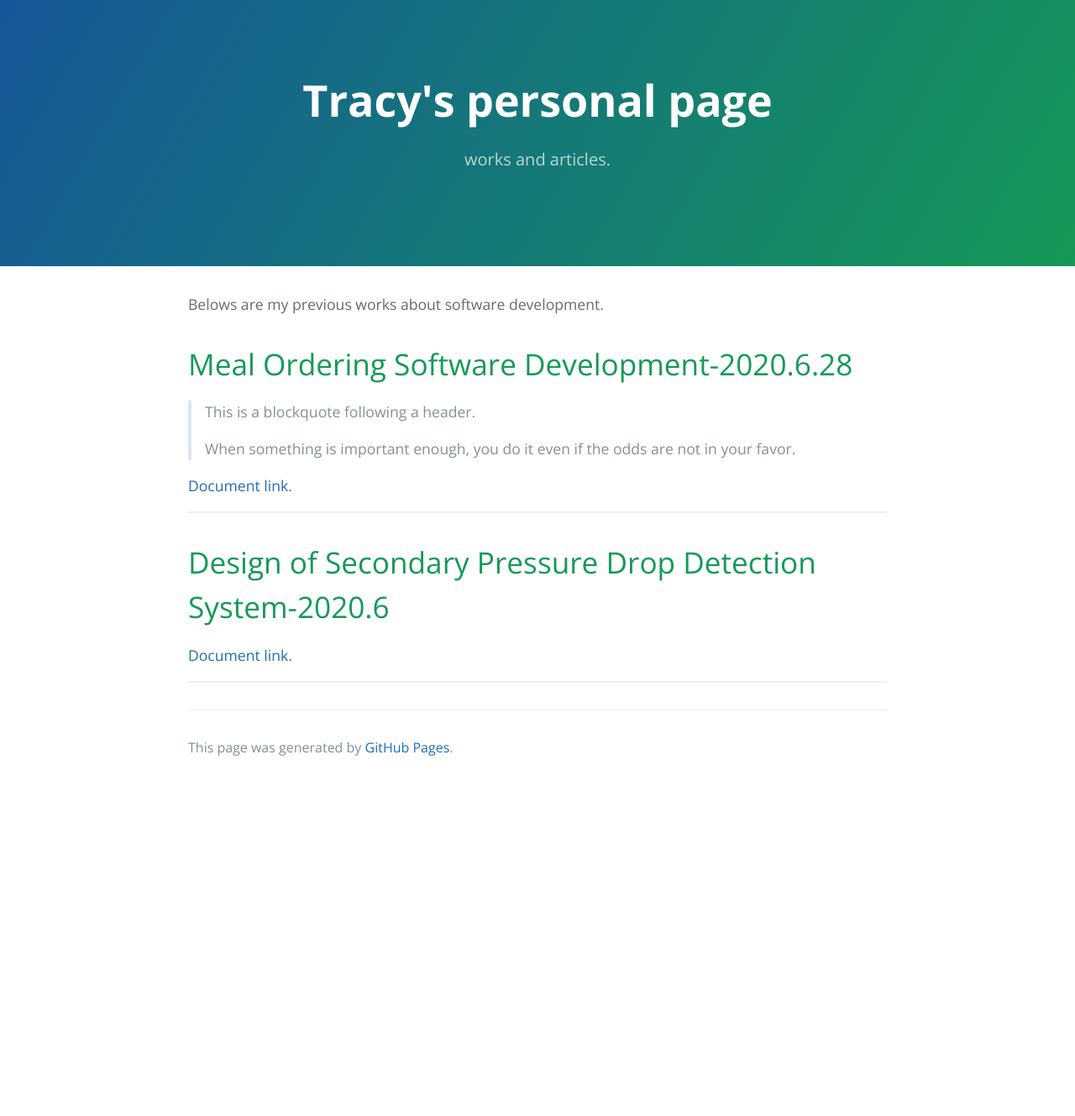
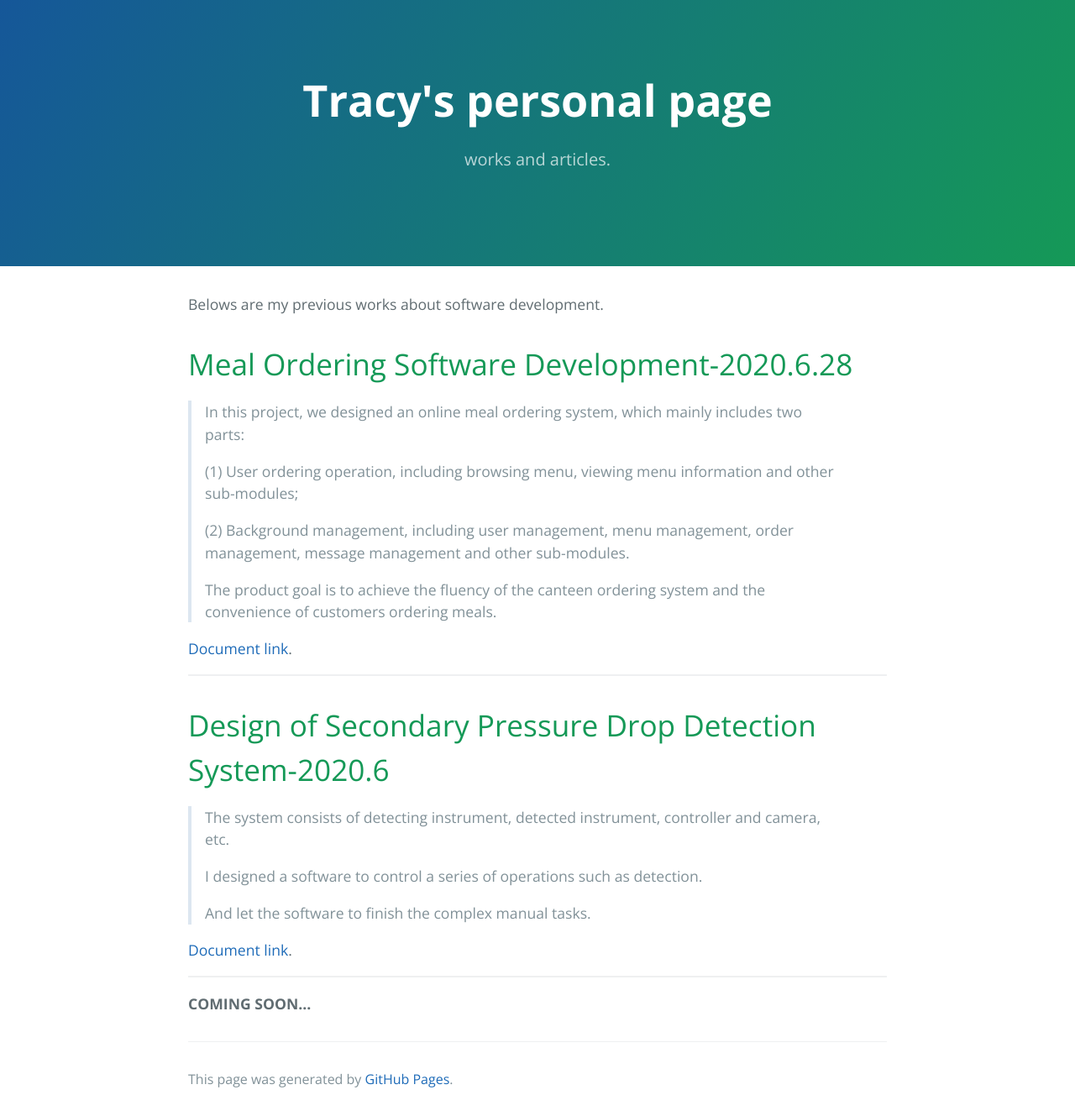
Before and after one commit to CUI77/cui77.github.io, a Jekyll site: the page built from index.md, in a window 1280 px wide. Shown: the whole page at 84% size. Built offline with Jekyll 4.4.1, drawn with Linux system fonts in a browser that asks for light colours; before the commit the page ends 934 px from its top, so only the background shows below that.

Commit message:
Create index.md

```diff
--- a/index.md
+++ b/index.md
@@ -6,9 +6,13 @@ Belows are my previous works about software development.
 
 # Meal Ordering Software Development-2020.6.28
 
-> This is a blockquote following a header.
+> In this project, we designed an online meal ordering system, which mainly includes two parts:
 >
-> When something is important enough, you do it even if the odds are not in your favor.
+> (1) User ordering operation, including browsing menu, viewing menu information and other sub-modules;
+>
+> (2) Background management, including user management, menu management, order management, message management and other sub-modules.
+>
+> The product goal is to achieve the fluency of the canteen ordering system and the convenience of customers ordering meals.
 
 [Document link](https://github.com/CUI77/cui77.github.io/blob/main/docs/Meal%20Ordering%20Software%20Development%20Document-2020.6.28.pdf).
 
@@ -16,12 +20,17 @@ Belows are my previous works about software development.
 
 # Design of Secondary Pressure Drop Detection System-2020.6
 
+> The system consists of detecting instrument, detected instrument, controller and camera, etc.
 >
+> I designed a software to control a series of operations such as detection.
+>
+> And let the software to finish the complex manual tasks.
 
 [Document link](https://github.com/CUI77/cui77.github.io/blob/main/docs/Design%20of%20Secondary%20Pressure%20Drop%20Detection%20System.pdf).
 
 * * *
 
+**COMING SOON...**
 
 
 
```
